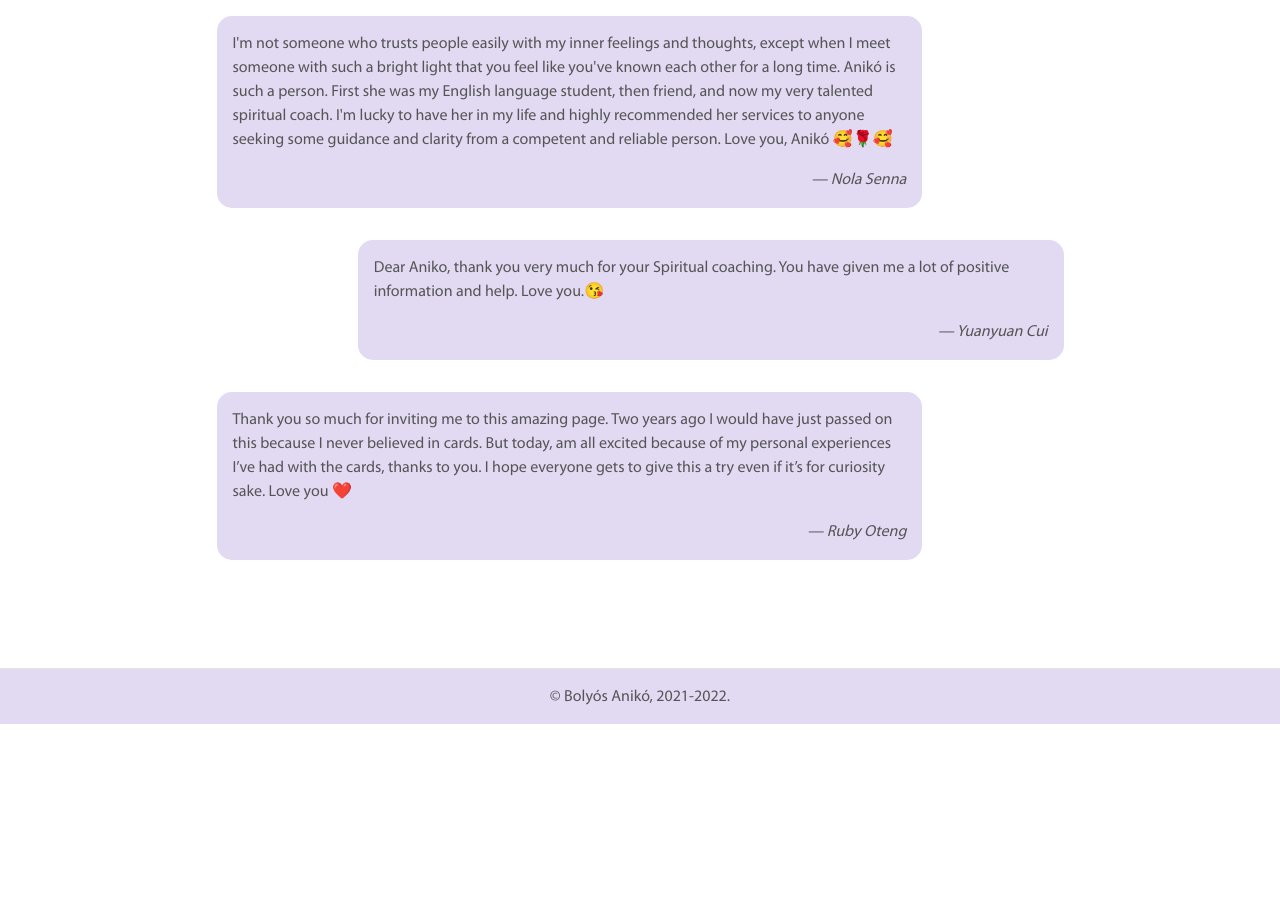
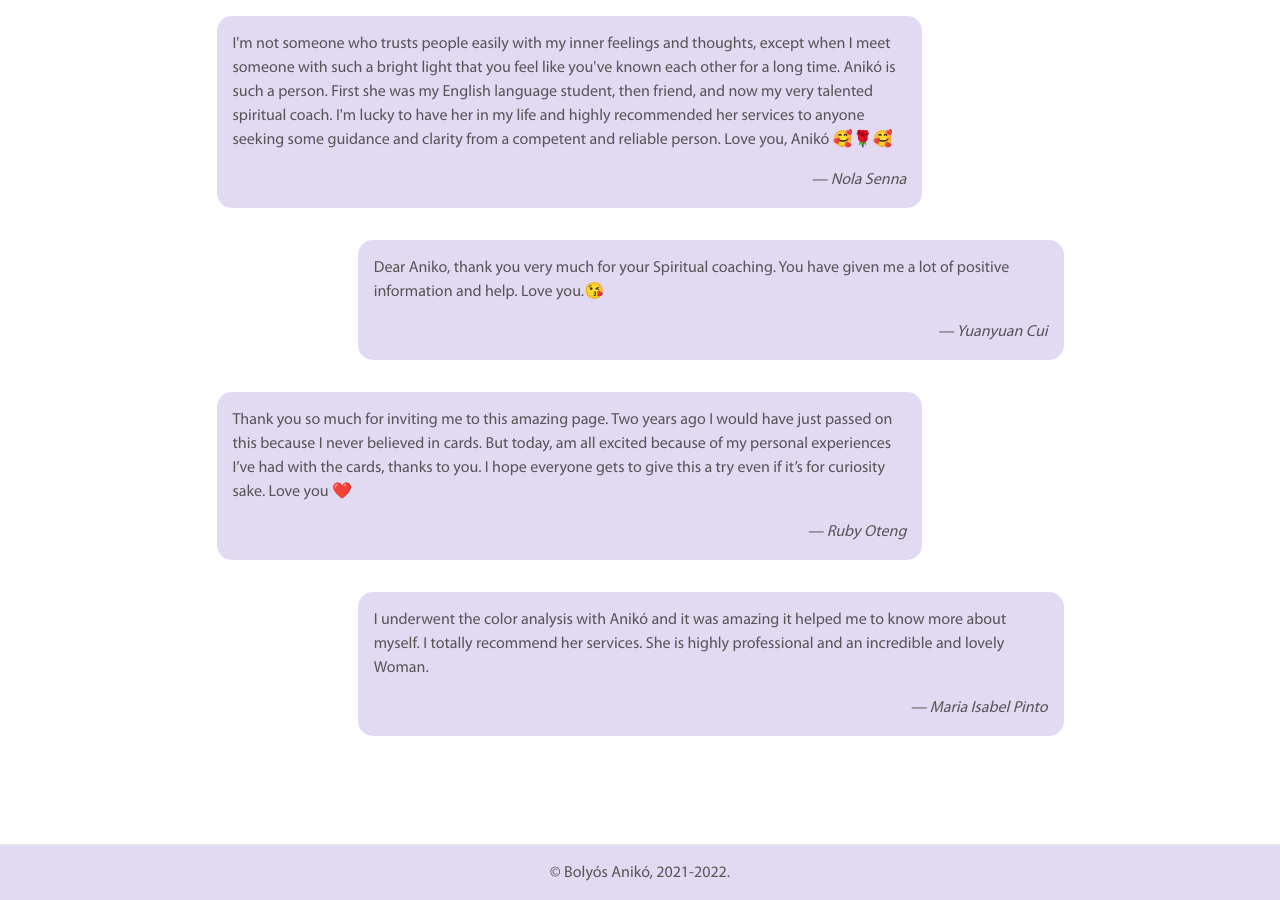
Before and after one commit to bolyosaniko/bolyosaniko.github.io, a Jekyll site: the page built from index.markdown, in a window 1280 px wide and 900 px high, scrolled down 2995 px. Built offline with Jekyll 4.4.1, drawn with Linux system fonts in a browser that asks for light colours; before the commit the page ends 3719 px from its top, so only the background shows below that.

Commit message:
add new feedback

```diff
--- a/index.markdown
+++ b/index.markdown
@@ -37,6 +37,9 @@ feedback:
 - content: |
     Thank you so much for inviting me to this amazing page. Two years ago I would have just passed on this because I never believed in cards. But today, am all excited because of my personal experiences I’ve had with the cards, thanks to you. I hope everyone gets to give this a try even if it’s for curiosity sake. Love you ❤️
   author: Ruby Oteng
+- content: |
+    I underwent the color analysis with Anikó and it was amazing it helped me to know more about myself. I totally recommend her services. She is highly professional and an incredible and lovely Woman.
+  author: Maria Isabel Pinto
 ---
 
 Bolyós Anikó vagyok. Szeretett hivatásom a léleksegítés, illetve iránymutatás azoknak, akik egy kicsit elakadva érzik magukat az útjuk során. Abban hiszek, hogy a munkásságomhoz a folyamatos fejlődés mellett a tapasztalatok is elengedhetetlenek, ezért mindenkitől, aki megtisztel a bizalmával, magam is sokat tanulok. Mindannyian mások vagyunk, viszont egy a közös bennünk: szeretetre és megértésre vágyunk. Mindig teljes szívvel, odaadással és kellő alázattal végzem a munkám, és így is várom a kedves vendégeimet személyesen és az online térben.
```
